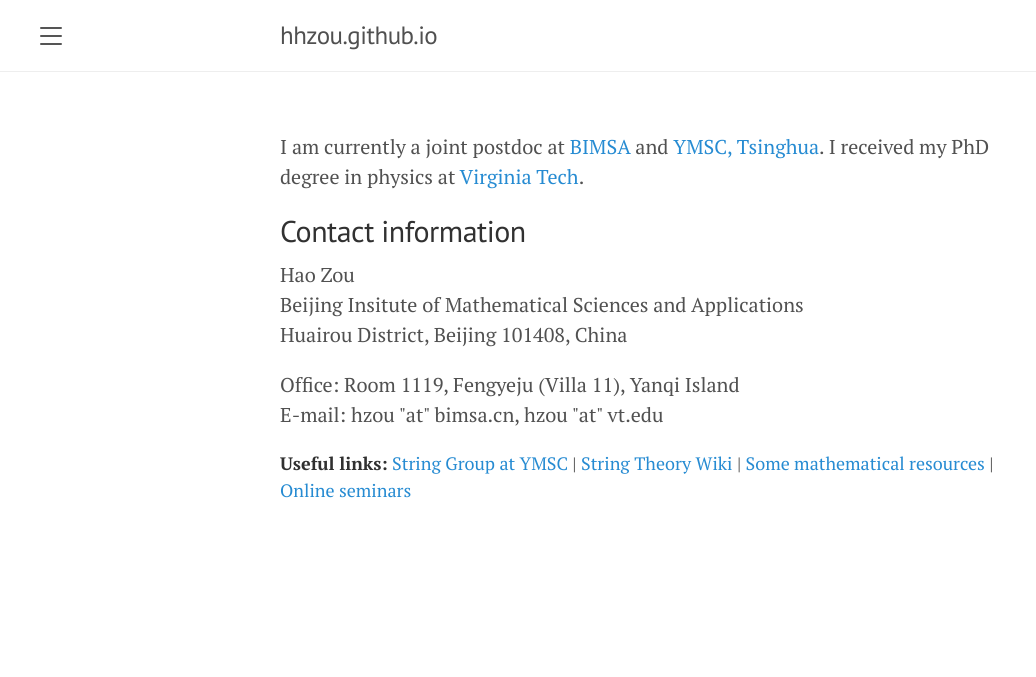
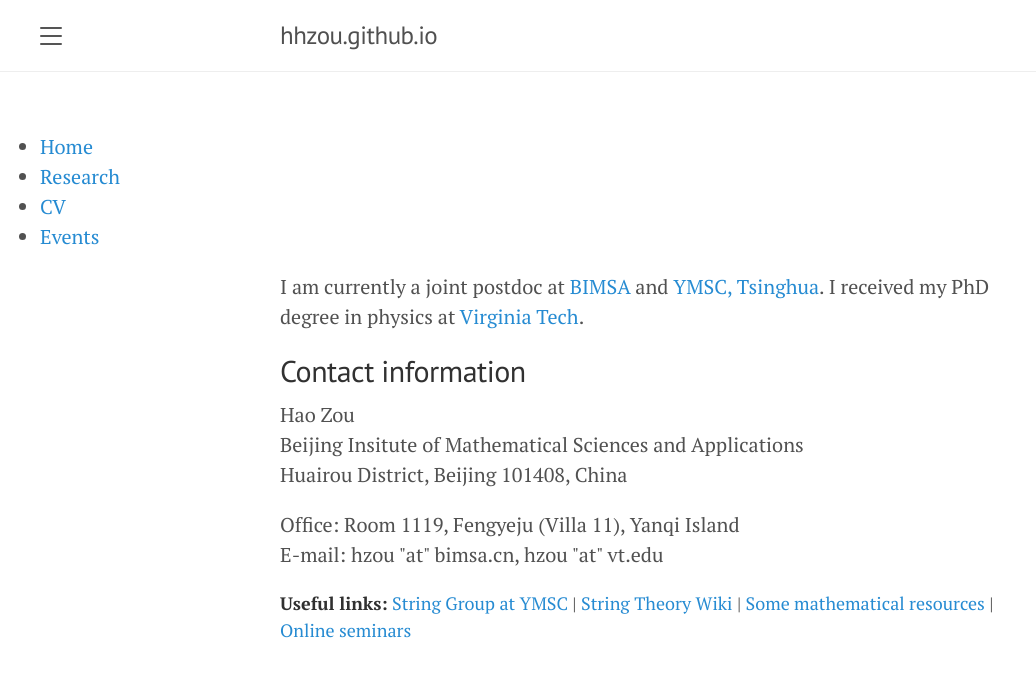
Before and after one commit to hhzou/hhzou.github.io, a Jekyll site: the page built from index.html, in a window 1280 px wide. Shown: the top 677 px of the page, without its empty margins (0-1036 px from the left). Built offline with Jekyll 4.4.1, drawn with Linux system fonts in a browser that asks for light colours.

Commit message:
Update default.html

```diff
--- a/_layouts/default.html
+++ b/_layouts/default.html
@@ -19,6 +19,15 @@
         </div>
       </div>
 
+      <nav>
+        <ul>
+            <li><a href="/">Home</a></li>
+      <li><a href="/research">Research</a></li>
+            <li><a href="/cv">CV</a></li>
+      <li><a href="/events">Events</a></li>
+        </ul>
+    </nav>
+
       <div class="container content">
         {{ content }}
       </div>
```
